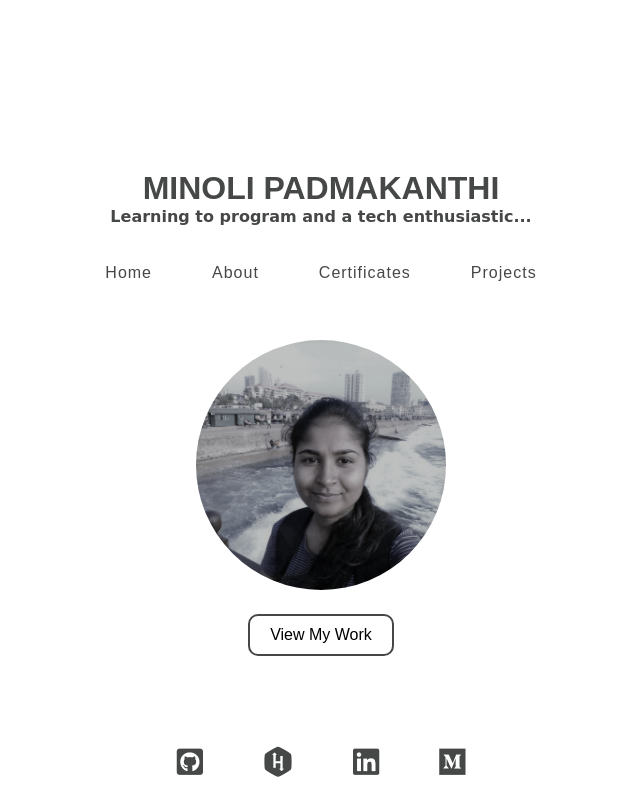
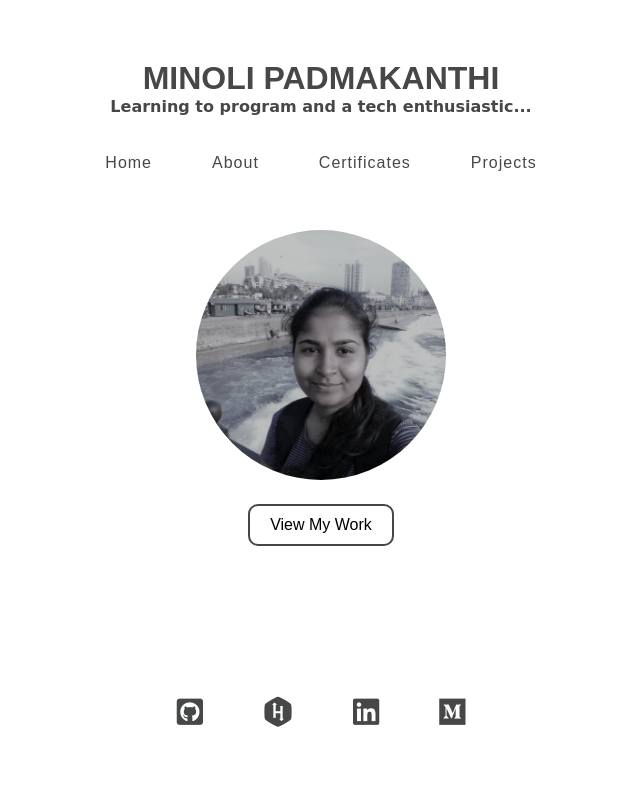
Before and after one commit to minolip/minolip.github.io, a plain HTML site: page index.html in a window 1280 px wide. Shown: the top 800 px of the page, without its empty margins (319-959 px from the left). Drawn offline with Linux system fonts and the light colour scheme.

Commit message:
modified home page with alignment

```diff
--- a/css/style.css
+++ b/css/style.css
@@ -13,13 +13,8 @@ html {
 
 #home{
     position: relative;
-    display: flex;
-    flex-direction: column;
-    justify-content: center;
-    align-items: center;
     min-height: 100vh;
     width: 100%;
-    /* background: url(../images/2.jpg)no-repeat; */
     background-size: cover;
     background-position: center;
 }
@@ -28,11 +23,7 @@ header{
     position: relative;
     top: 0;
     width: 100%;
-    padding: 30px 100px;
-    display: flex;
-    justify-content: center;
-    align-items: center;
-    /* background-color: rgba(227, 242, 255, 0.192); */
+    padding: 30px 10px;
 }
 
 header .nameline{
@@ -41,7 +32,7 @@ header .nameline{
     justify-content: center;
     align-items: center;
     color: rgb(70, 71, 71);
-    /* margin-top: 20px; */
+    margin-top: 30px;
 }
 
 .name{
@@ -75,12 +66,19 @@ header .nameline{
     font-weight: 500;
     letter-spacing: 1px;
     padding: 8px 15px;
-    /* border-radius: 20px; */
+    border-radius: 20px;
     transition: 0.3s;
+    transition-duration: 0.4s;
+    cursor: pointer;
 }
 
 .navigation a:not(:last-child){
     margin-right: 30px;
+}
+
+.navigation a:hover{
+    background-color: rgb(176, 182, 182);
+    color: white;
 }
 
 .image{
@@ -95,6 +93,11 @@ header .nameline{
     width: 250px;
     height: 250px;
     border-radius: 50%;
+}
+
+.view-more-parent{
+    display: flex;
+    justify-content: center;
 }
 
 .view-button{
@@ -119,7 +122,7 @@ header .nameline{
 
 .links{
     position: absolute;
-    bottom: 20px;
+    bottom: 70px;
     width: 100%;
     display: flex;
     justify-content: center;
--- a/index.html
+++ b/index.html
@@ -27,7 +27,9 @@
         <div class="image">
             <img src="images/image_2.png" />
         </div>
-        <a href="#projects"><button class="view-button">View My Work</button></a>
+        <div class="view-more-parent">
+            <a href="#projects"><button class="view-button">View My Work</button></a>
+        </div>
         <div class="links">
             <a href="https://github.com/110min"><i class="fab fa-github-square"></i></a>
             <a href="https://www.hackerrank.com/minoli?hr_r=1"><i class="fab fa-hackerrank"></i></a>
```
